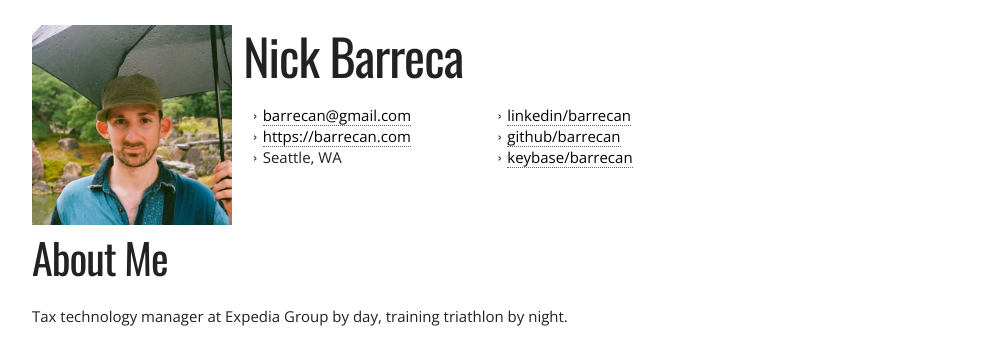
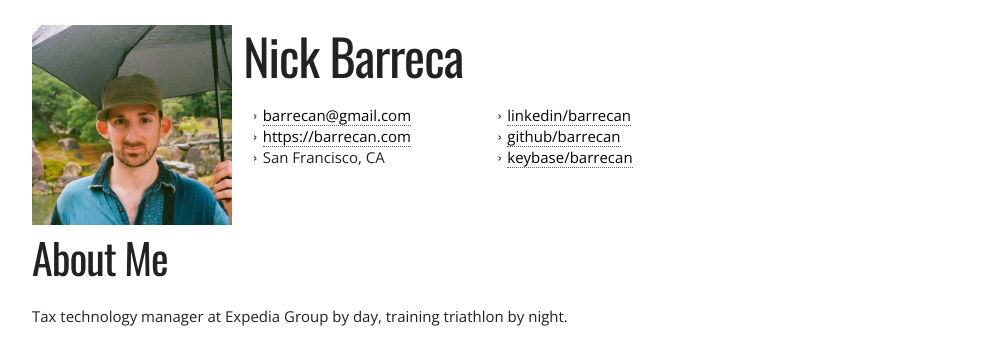
Before and after one commit to barrecan/cv, a Jekyll site: the page built from index.html, in a window 1280 px wide and 900 px high. Shown: the top 341 px of the window, without its empty margins (128-1133 px from the left). Built offline with Jekyll 4.4.1, drawn with Linux system fonts in a browser that asks for light colours; nearby versions of some CDN libraries.

Commit message:
update location

```diff
--- a/_data/cv.yml
+++ b/_data/cv.yml
@@ -3,7 +3,7 @@ personal:
   email: barrecan@gmail.com
   #phone: Email me for number
   site: https://barrecan.com
-  city: Seattle, WA
+  city: San Francisco, CA
   accounts:
     #twitter: barrecan
     github: barrecan
```
